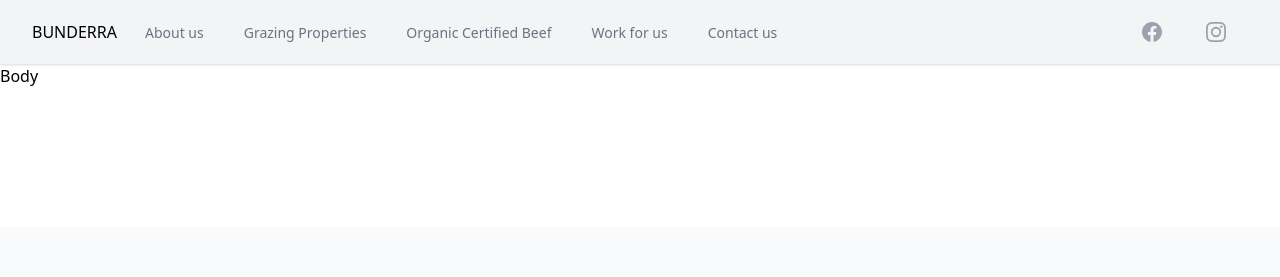
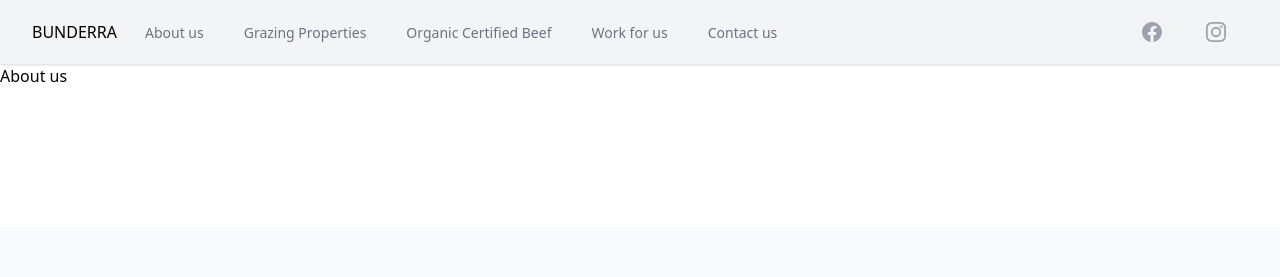
Before and after one commit to NayuduRama/simple_Project, a React (Create React App) app: page / in a window 1280 px wide. Shown: the top 277 px of the page. Built offline with nearby package versions, Linux system fonts and the light colour scheme; a web font is replaced by a local one.

Commit message:
Removed unnecessary routes

```diff
--- a/src/App.js
+++ b/src/App.js
@@ -22,13 +22,11 @@ function App() {
     <>
      <Router>
        <Switch>
-                <Route path="/" component={Home} exact/>
-                <Route path="/body" component={Body} exact/>
+                <Route path="/" component={Aboutus} exact/>
                 <Route path="/grazingproperties" component={GrazingProperties} exact/>
                 <Route path="/organiccertifiedbeef" component={OrganicCertifiedBeef} exact/>
                 <Route path="/workforus" component={Workforus} exact/>
                 <Route path="/contactus" component={Contactus} exact/>
-                <Route path="/body" component={Body} exact/>
                 <Route path="/aboutus" component={Aboutus} exact/>
                 <Route path="/footer" component={Footer} exact/>
                 <Route path="/other" component={Other} exact/>
```
